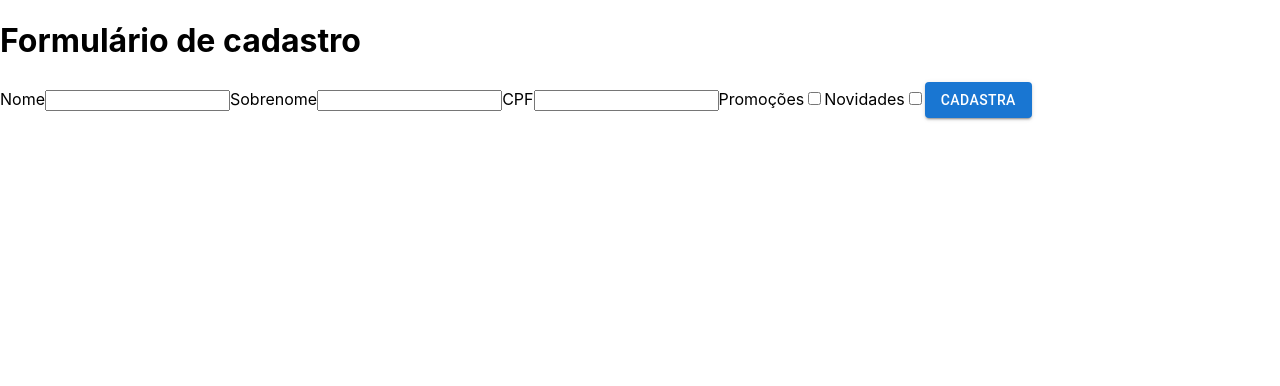
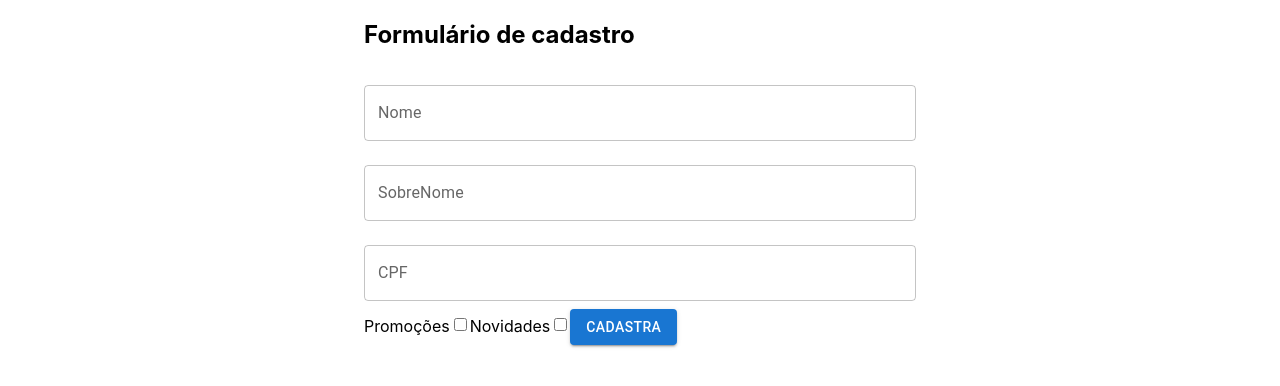
Before and after one commit to BarbaraPSousa/react-uma-abordagem-moderna, a React (Create React App) app: page / in a window 1280 px wide. Shown: the top 386 px of the page. Built offline with nearby package versions, Linux system fonts and the light colour scheme.

Commit message:
Layout e containers

```diff
--- a/src/App.js
+++ b/src/App.js
@@ -2,13 +2,15 @@ import { Component } from 'react'
 import './App.css'
 import FormularioCadastro from './components/FormularioCadastro/FormularioCadastro'
 
+import { Container } from '@material-ui/core'
+
 class App extends Component {
   render() {
     return (
-      <fragment>
+      <Container component="article" maxWidth="sm">
         <h1>Formulário de cadastro</h1>
         <FormularioCadastro />
-      </fragment>
+      </Container>
     )
   }
 }
--- a/src/components/FormularioCadastro/FormularioCadastro.jsx
+++ b/src/components/FormularioCadastro/FormularioCadastro.jsx
@@ -1,24 +1,40 @@
-import React from 'react';
+import React from 'react'
 import Button from '@material-ui/core/Button'
+import TextField from '@material-ui/core/TextField'
 
 function FormularioCadastro() {
   return (
     <form>
-      <label>Nome</label>
-      <input type="text" />
-
-      <label>Sobrenome</label>
-      <input type="text" />
-
-      <label>CPF</label>
-      <input type="text" />
+      <TextField
+        id="nome"
+        label="Nome"
+        variant="outlined"
+        margin="normal"
+        fullWidth
+      />
+      <TextField
+        id="sobreNome"
+        label="SobreNome"
+        variant="outlined"
+        margin="normal"
+        fullWidth
+      />
+      <TextField
+        id="cpf"
+        label="CPF"
+        variant="outlined"
+        margin="normal"
+        fullWidth
+      />
 
       <label>Promoções</label>
       <input type="checkbox" />
       <label>Novidades</label>
       <input type="checkbox" />
 
-      <Button type="submit" variant="contained" color="primary">Cadastra</Button>
+      <Button type="submit" variant="contained" color="primary">
+        Cadastra
+      </Button>
     </form>
   )
 }
```
